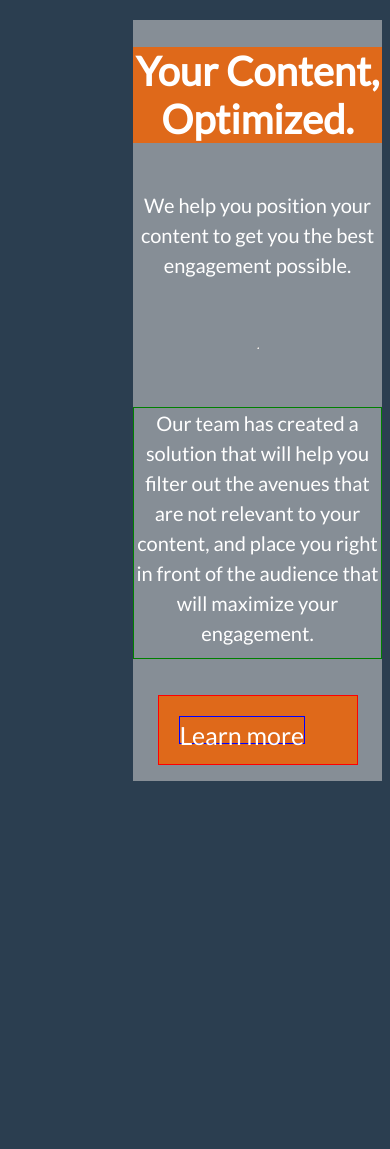
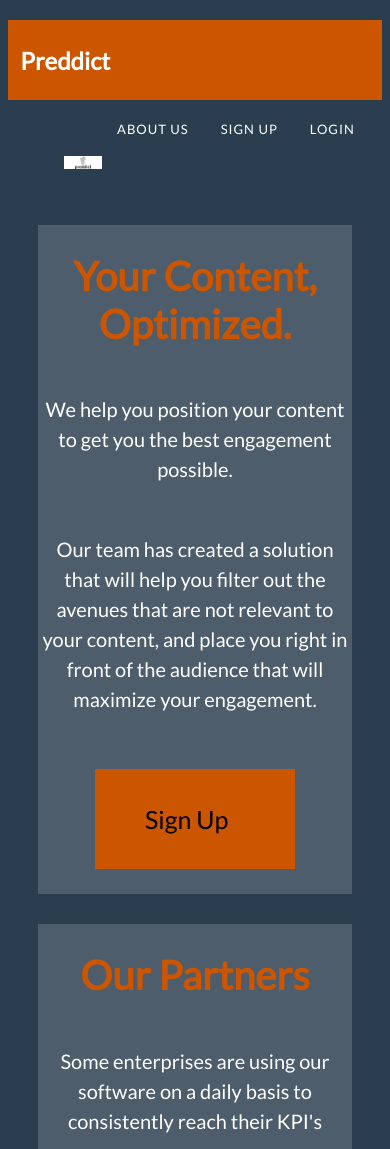
Before and after one commit to Build-Week-Post-Here-1/Marketing-page, a plain HTML site: page index.html in a window 390 px wide. Shown: the top 1149 px of the page. Before the commit the page ends 844 px from the top, so only its background shows below. Drawn offline with Linux system fonts and the light colour scheme.

Commit message:
updated media queries and added sections +nav. working on footer and About Page now

```diff
--- a/index.html
+++ b/index.html
@@ -13,44 +13,43 @@
 
 <body>
 
-    <!-- <nav class="navbar navbar-expand-lgnavbar-dark bg-primary">
-        <a class="navbar-brand" href="#">Navbar</a>
-        <button class="navbar-toggler" type="button" data-toggle="collapse" data-target="#navbarColor01" aria-controls="navbarColor01" aria-expanded="true" aria-label="Toggle navigation">
-          <span class="navbar-toggler-icon"></span>
-        </button>
+  <header>
+    <h1 class="logo">Preddict</h1>
+    <nav>
+      <ul class="nav-bar">
+        <li><a href="#">About Us</a></li>
+        <li><a href="#">Sign Up</a></li>
+        <li><a href="#">Login</a></li>
+      </ul>
+    </nav>
+  </header>
 
-        <div class="navbar-collapse collapse show" id="navbarColor01" style="">
-          <ul class="navbar-nav mr-auto">
-            <li class="nav-item active">
-              <a class="nav-link" href="#">Home <span class="sr-only">(current)</span></a>
-            </li>
-            <li class="nav-item">
-              <a class="nav-link" href="#">Features</a>
-            </li>
-            <li class="nav-item">
-              <a class="nav-link" href="#">Pricing</a>
-            </li>
-            <li class="nav-item">
-              <a class="nav-link" href="#">About</a>
-            </li>
-          </ul>
-          <form class="form-inline my-2 my-lg-0">
-            <input class="form-control mr-sm-2" type="text" placeholder="Search">
-            <button class="btn btn-secondary my-2 my-sm-0" type="submit">Search</button>
-          </form>
-        </div>
-      </nav> -->
-
+<section class="preddictlogo">
+  <img src="/images/Image from iOS.jpg">
+</section>
 
       <div class="jumbotron">
         <h1 class="jumbotronheader">Your Content, Optimized.</h1>
         <p class="jumbotronparagraph">We help you position your content to get you the best engagement possible.</p>
-        <hr class="my-4">
         <p class="jumbotronparagraph2">Our team has created a solution that will help you filter out the avenues that are not relevant to your content, and place you right in front of the audience that will maximize your engagement.  </p class="jumbotronparagraph">
-        <p class="lead">
-          <a class="btn btn-primary btn-lg" href="#" role="button">Learn more</a>
+        <p class="lead" href="#" role="button">Sign Up
+          <!-- <a class="signupbutton" href="#" role="button">Sign Up</a> -->
         </p>
       </div>
 
+
+      <div class="jumbotron">
+        <h1 class="jumbotronheader">Our Partners</h1>
+        <p class="jumbotronparagraph">Some enterprises are using our software on a daily basis to consistently reach their KPI's </p>
+        <div class="companies">
+        <img src="images/comedy_central_us.png.300x300_q85.png" href="#" role="button"></img>
+        <img src="images/ESPN-plus.jpg" href="#"> </img>
+        <img src="images/Walt-disney-logo-3D.png" href="#"> </img>
+        </div>
+          <!-- <a class="signupbutton" href="#" role="button">Sign Up</a> -->
+
+      </div>
+
+
     </body>
     </html>
--- a/less/index.less
+++ b/less/index.less
@@ -1,7 +1,16 @@
 * {
     box-sizing: border-box;
   }
-
+// MIXINS
+  @mobile: ~"(max-width: 500px)";
+  .sectionsizer{
+    max-width: 100%;
+    display: flex;
+    flex-direction: column;
+    align-items: center;
+    margin: 15%;
+  }
+  // END MIXINS
   html {
     font-size: 62.5%;
   }
@@ -46,37 +55,95 @@
     margin: 0 auto;
   }
 
-nav{
+
+  // HEADER SECTION
+  header {
+    max-width: 100%;
+    height: 80px;
+    padding: 5px;
+    background: #cc5500;
+  }
+
+  .logo {
+    float: left;
+    font-family: 'Lato', sans-serif;
+    color:white;
+    font-size: 2.4em;
+    margin-left: 2%;
+    padding-top: 0.5rem;
+  }
+
+  nav {
+    margin-right: 2%;
+  }
+
+  .nav-bar {
+    padding: 0;
+    margin: 0;
+    float: right;
+    -webkit-transition: max-height 0.5s;
+    transition: max-height 0.5s;
+    li {
+      display: inline-block;
+      padding: 30px 10px;
+    }
+    a {
+      padding: 5px;
+      text-transform: uppercase;
+      font-size: 1.3em;
+      letter-spacing: 1px;
       text-decoration: none;
-    font-family: 'Lato', sans-serif;
+      color:white;
+    }
   }
 
 
-div.jumbotron{
-    max-width: 100%;
-    display: flex;
-    flex-direction:column;
+// END HEADER
+// Start Logo section
+
+section.preddictlogo{
+  .sectionsizer();
+
+  // max-width: 100%;
+    // display: flex;
+    // flex-direction: column;
+    // align-items: center;
+    // margin: 15%;
+
+  img{
+    width: 350px;
     align-items: center;
-    background-color: #868e96;
-    margin-left: 125px;
+
+    }
   }
 
+
+
+
+
+// MID SECTION 1
+
+
 .jumbotron{
-    max-width: 100%;
+    .sectionsizer();
     font-size: 75px;
+    align-items: center;
     display: flex;
-    align-items: center;
+    background-color: #4E5D6C;
+
+    @media @mobile {
+        margin:30px;
+
+
 }
-
     h1.jumbotronheader{
-    background: #DF691A;
+      // background: #cc5500;
       display:flex;
-    color: white;
+      color: #cc5500;
       text-align: center;
     }
 
       p.jumbotronparagraph{
-    border: 1px sold yellow;
         color:white;
         display:flex;
         text-align:center;
@@ -84,7 +151,6 @@ p.jumbotronparagraph{
       }
 
       p.jumbotronparagraph2{
-    border: 1px solid green;
         color:white;
         display:flex;
         text-align:center;
@@ -92,22 +158,45 @@ p.jumbotronparagraph2{
       }
 
       p.lead{
-    border: 1px solid red;
         max-width:100%;
+        align-items: center;
         display:flex;
-    background: #DF691A;
-    width: 200px;
-    height: 70px;
-    padding:20px;
+        font-size: 2.5rem;
+        cursor:pointer;
+        background: #cc5500;
+        width: 20rem;
+        height: 7rem;
+        padding:5rem;
         text-decoration:none;
         text-align: center;
+        transition-duration: 0.4s;
+
       }
 
-a.btn{
-    border:1px solid blue;
+      a.signupbutton{
         text-decoration: none;
         display:flex;
+        align-items: center;
         font-size: 25px;
+        margin-left:3.15rem;
         cursor: pointer;
         color: white;
+        transition-duration: 0.4s;
+
+
       }
+      p.lead:hover {
+        background-color: white;
+        color: black;
+      }
+
+      .companies {
+        .sectionsizer();
+        flex-direction: row;
+
+        img {
+          max-width: 30%;
+          padding:0.25rem;
+        }
+      }
+}
--- /dev/null
+++ b/less/variables.less
@@ -0,0 +1,3 @@
+@halflifeorange: #DF691A;
+@halflifedarkgrey: #2B3E50;
+@halflifelightgrey: #4E5D6C;
```
Also changed, not shown: CSS/index.css, images/ESPN-plus.jpg (added), images/Image from iOS.jpg (added), images/Walt-disney-logo-3D.png (added), images/comedy_central_us.png.300x300_q85.png (added). Lines whose indentation alone changed are shown as unchanged.
